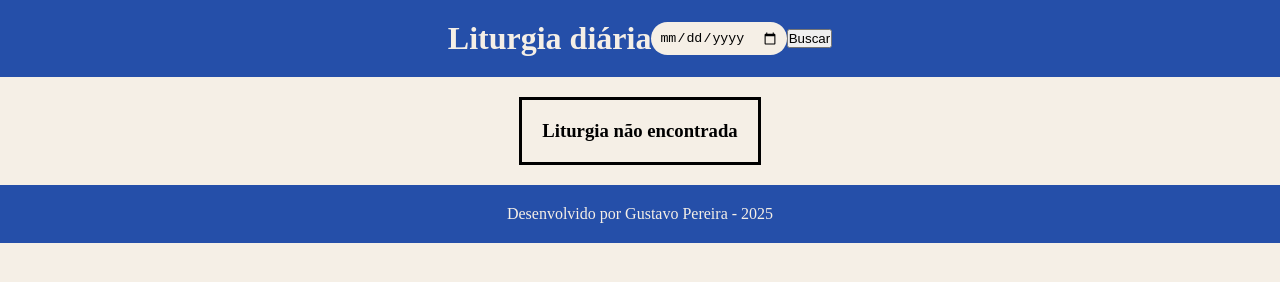
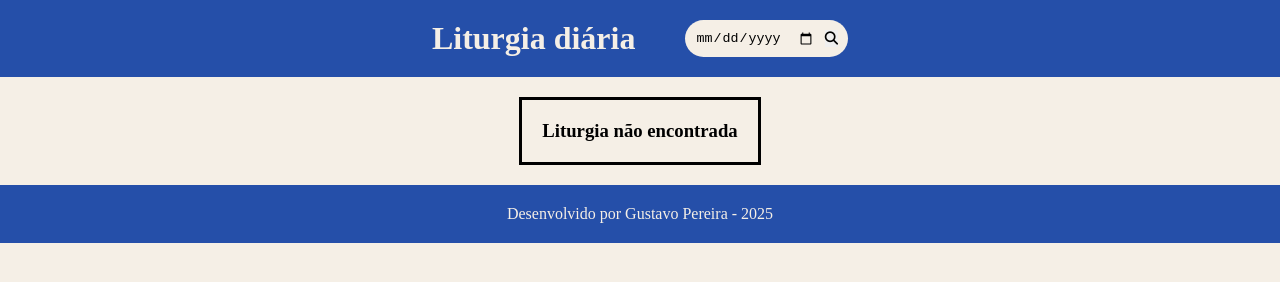
Before and after one commit to gpereiraaa/site-api-liturgia-diaria, a plain HTML site: page index.html in a window 1280 px wide. Drawn offline with Linux system fonts and the light colour scheme; no server answers.

Commit message:
Faltando algumas estilizações e funções

```diff
--- a/index.html
+++ b/index.html
@@ -14,8 +14,13 @@
     <header>
         <h1>Liturgia diária</h1>
         <!-- <i class="fa-regular fa-calendar-days fa-2xl"></i> -->
-        <input type="date" id="inputData">
-        <button onclick="criarLiturgiaDiaDesejado()">Buscar</button>
+        <div class="caixa-de-selecao">
+            <input type="date" id="inputData">
+            <button onclick="criarLiturgiaDiaDesejado()">
+                <i class="fa-solid fa-magnifying-glass "></i>
+            </button>
+        </div>
+
     </header>
     <main>
         <div id="container" class="container"></div>
--- a/style.css
+++ b/style.css
@@ -13,6 +13,7 @@ body{
     background-color: var(--cor-principal);
 }
 header{
+    gap: 50px;
     background-color: var(--cor-secundaria);
     color: var(--cor-principal);
     display: flex;
@@ -22,9 +23,20 @@ header{
     padding: var(--padding-padrao);
 }
 header input{
+    /* border-radius: 20px; */
+    border: none;
+    /* padding: 8px; */
+    background-color: var(--cor-principal);
+}
+header button{
+    border: none;
+}
+.caixa-de-selecao{
+    display: flex;
+    padding: 10px;
+    gap: 10px;
+    color: var(--cor-secundaria);
     border-radius: 20px;
-    border: none;
-    padding: 8px;
     background-color: var(--cor-principal);
 }
 main{
```
